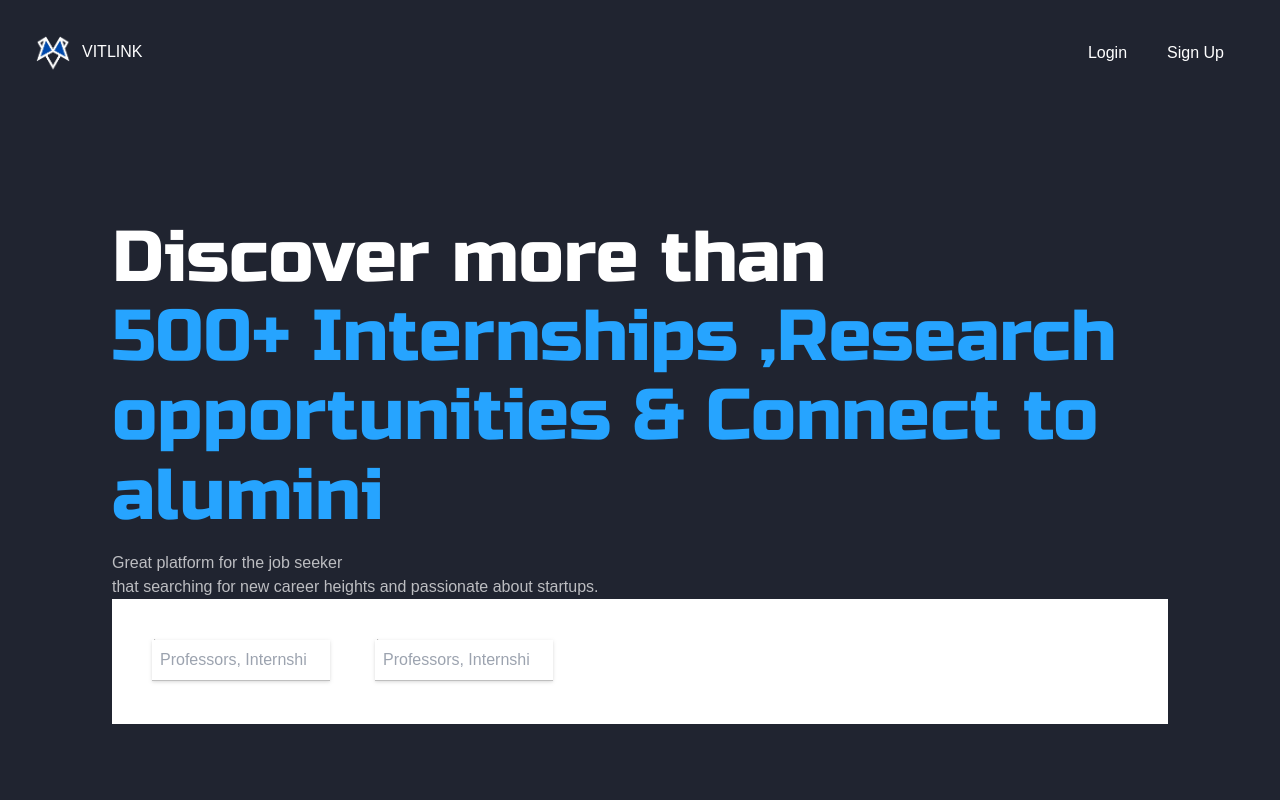
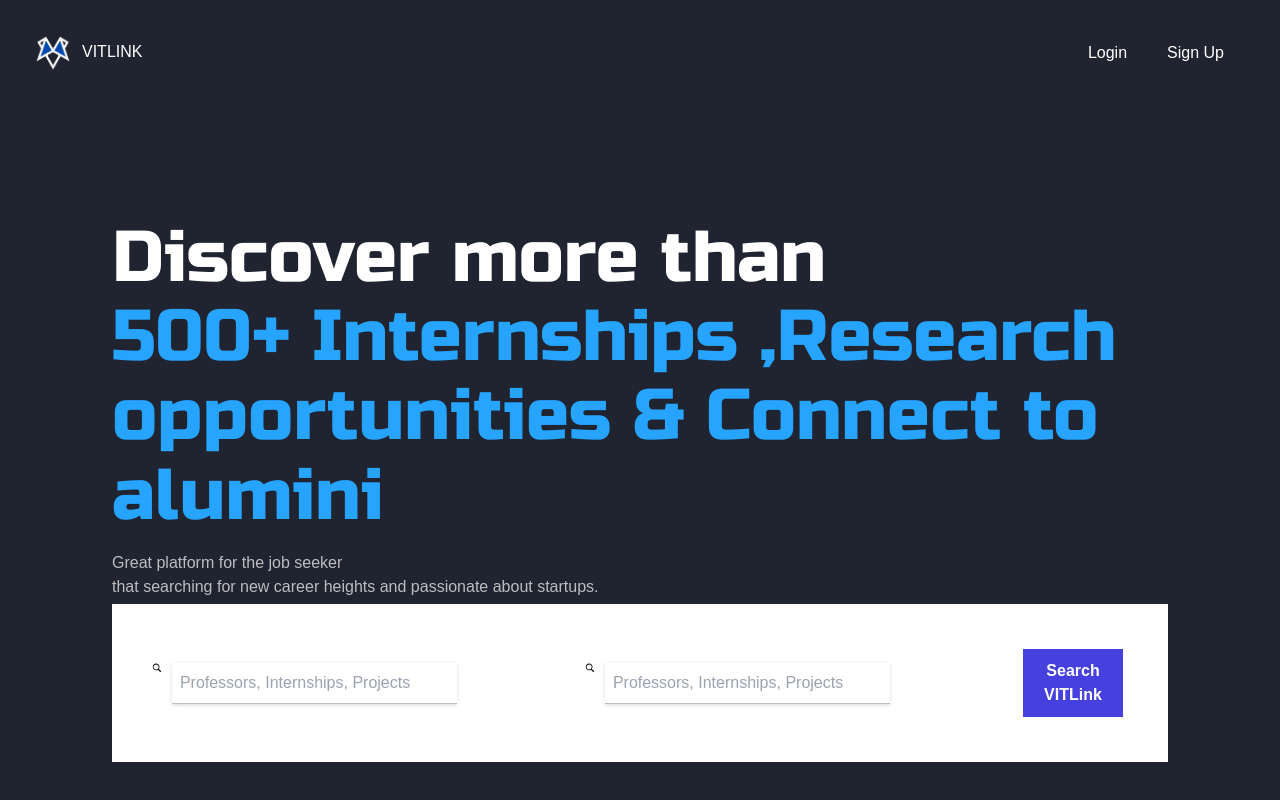
Before and after one commit to chaitanya-codes/VITLink, a Next.js app: page / in a window 1280 px wide. Shown: the top 800 px of the page. Built offline with nearby package versions, Linux system fonts and the light colour scheme.

Commit message:
changed hero

```diff
--- a/src/app/components/Hero.tsx
+++ b/src/app/components/Hero.tsx
@@ -1,5 +1,5 @@
 import React from 'react'
-
+import "@/app/styles/hero.css";
 const Hero = () => {
     return (
         <div>
@@ -10,20 +10,22 @@ const Hero = () => {
             <p className="grey-text">Great platform for the job seeker</p>
             <p className="grey-text"> that searching for new career heights and passionate about startups.</p>
 
-            <div className="bg-white p-10 flex">
-                <div>
+            <div className="bg-white p-10 flex search-area">
+                <div className='flex'>
                     <svg className="sc-icon" xmlns="http://www.w3.org/2000/svg" x="0px" y="0px" width="100" height="100" viewBox="0 0 50 50">
                         <path d="M 21 3 C 11.601563 3 4 10.601563 4 20 C 4 29.398438 11.601563 37 21 37 C 24.355469 37 27.460938 36.015625 30.09375 34.34375 L 42.375 46.625 L 46.625 42.375 L 34.5 30.28125 C 36.679688 27.421875 38 23.878906 38 20 C 38 10.601563 30.398438 3 21 3 Z M 21 7 C 28.199219 7 34 12.800781 34 20 C 34 27.199219 28.199219 33 21 33 C 13.800781 33 8 27.199219 8 20 C 8 12.800781 13.800781 7 21 7 Z"></path>
                     </svg>
                     <input type="search" className="p-2 input-s drop-shadow" placeholder="Professors, Internships, Projects" />
                 </div>
-                <div>
+                <div className='flex'>
                     <svg className="sc-icon" xmlns="http://www.w3.org/2000/svg" x="0px" y="0px" width="100" height="100" viewBox="0 0 50 50">
                         <path d="M 21 3 C 11.601563 3 4 10.601563 4 20 C 4 29.398438 11.601563 37 21 37 C 24.355469 37 27.460938 36.015625 30.09375 34.34375 L 42.375 46.625 L 46.625 42.375 L 34.5 30.28125 C 36.679688 27.421875 38 23.878906 38 20 C 38 10.601563 30.398438 3 21 3 Z M 21 7 C 28.199219 7 34 12.800781 34 20 C 34 27.199219 28.199219 33 21 33 C 13.800781 33 8 27.199219 8 20 C 8 12.800781 13.800781 7 21 7 Z"></path>
                     </svg>
 
                     <input type="search" className="p-2 input-s drop-shadow" placeholder="Professors, Internships, Projects" />
                 </div>
+                <button className='blue-btn'>Search VITLink</button>
+
             </div>
         </div>
     )
--- /dev/null
+++ b/src/app/styles/hero.css
@@ -0,0 +1,18 @@
+.blue-btn{
+    width: 100px;
+    margin: 5px;
+    padding: 10px;
+    background-color:#4640de;
+    color: white;
+    font-weight: bold;
+}
+.search-area{
+    margin-top: 5px;
+    margin-bottom: 5px;
+    justify-content: space-between;
+    flex: 1;
+    align-items: center;
+}
+.search-area input{
+    width: 22.3vw;
+}
```
Also changed, not shown: src/app/styles/styles.css (line endings or trailing spaces).
